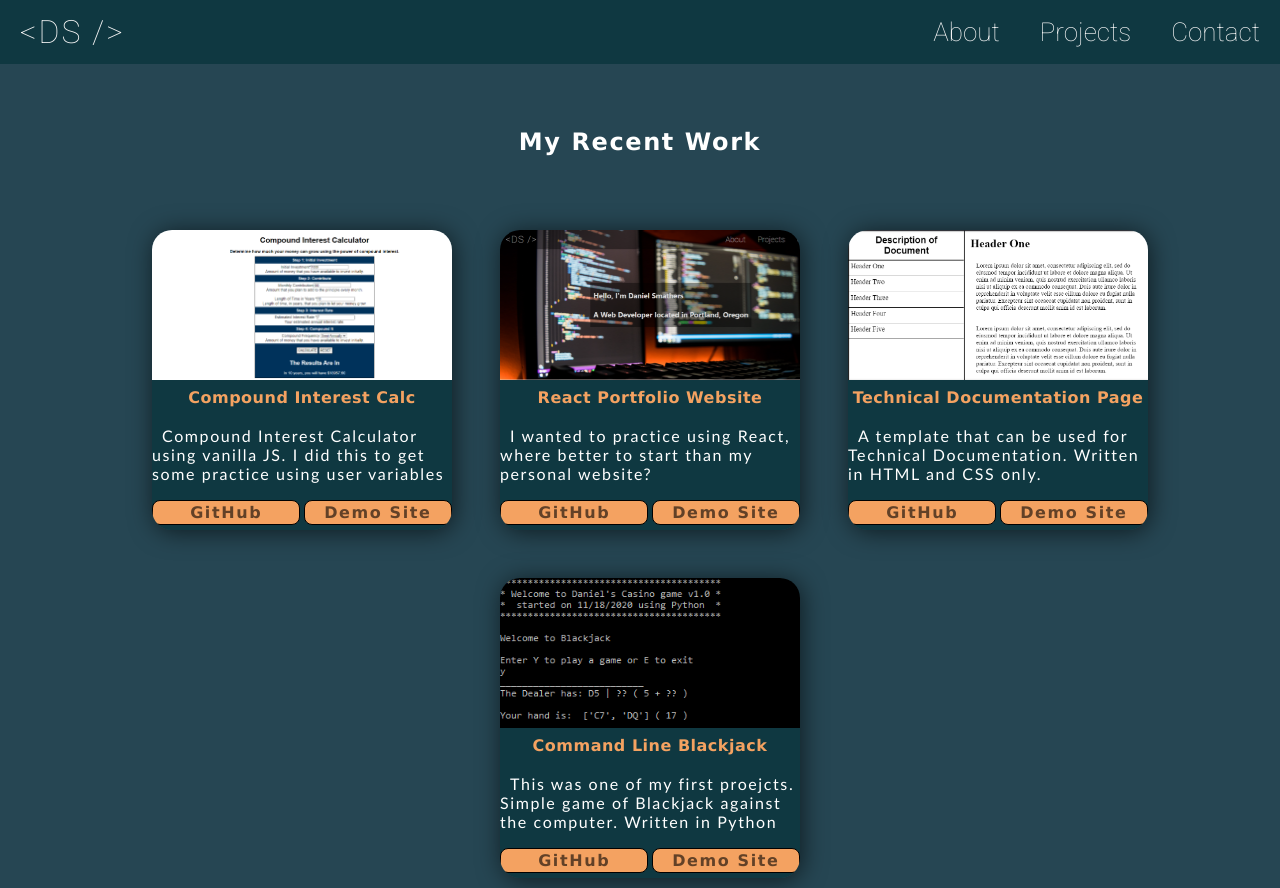
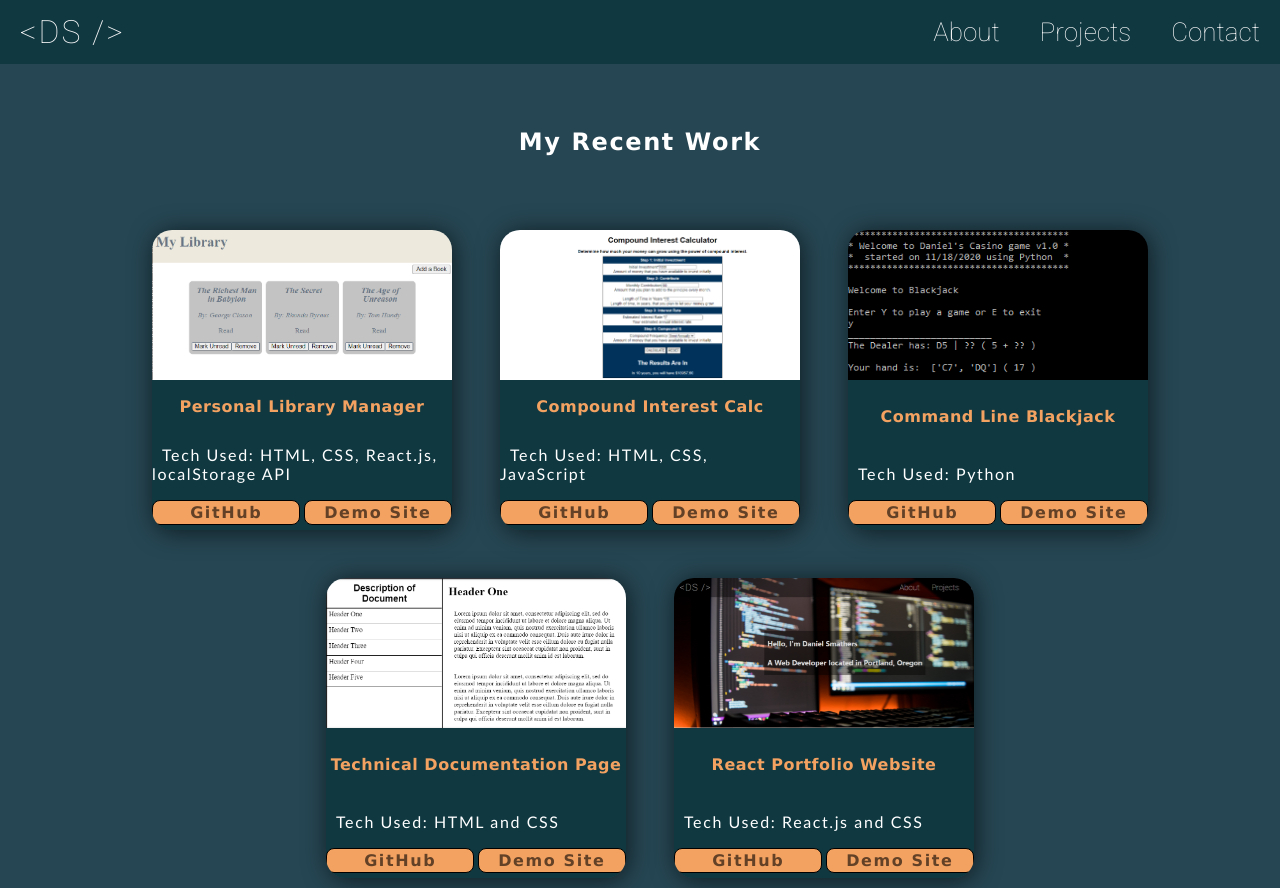
Before and after one commit to DSmathers/DSmathers.github.io, a React (Create React App) app: page /Projects in a window 1280 px wide. Built offline with nearby package versions, Linux system fonts and the light colour scheme.

Commit message:
added library project and removed an unused file

```diff
--- a/src/components/Data.js
+++ b/src/components/Data.js
@@ -2,40 +2,52 @@ import projectThumb1 from '../assets/thumbnails/projectThumb1.png'
 import projectThumb2 from '../assets/thumbnails/projectThumb2.png'
 import thumb3 from '../assets/thumbnails/thumb3.png'
 import projectThumb4 from '../assets/thumbnails/projectThumb4.png'
+import projectThumb5 from '../assets/thumbnails/projectThumb5.png'
 
 const Data =  [
+    {
+        key: 5,
+        img: projectThumb5,
+        title: "Personal Library Manager",
+        description: "Tech Used: HTML, CSS, React.js, localStorage API",
+        gitLink: 'https://github.com/DSmathers/tOP_Library',
+        demoLink: 'https://dsmathers.github.io/tOP_Library/',
+    },
     {
         key: 1,
         img: projectThumb1,
         title: "Compound Interest Calc",
-        description: "Compound Interest Calculator using vanilla JS. I did this to get some practice using user variables",
+        description: "Tech Used: HTML, CSS, JavaScript",
         gitLink: "https://github.com/DSmathers/CompoundInterestCalc",
         demoLink: "https://dsmathers.github.io/CompoundInterestCalc/",
+    },
+
+    {
+        key: 4,
+        img: projectThumb4,
+        title: "Command Line Blackjack",
+        description: "Tech Used: Python",
+        gitLink: "https://github.com/DSmathers/Blackjack.py",
+        demoLink: "https://replit.com/@DanielSmathers/Blackjackpy#Blackjack.py",
+    },
+    {
+        key: 3,
+        img: thumb3,
+        title: "Technical Documentation Page",
+        description: "Tech Used: HTML and CSS",
+        gitLink: "https://github.com/DSmathers/Technical-Documentation-Skeleton",
+        demoLink: "https://codepen.io/D-Smathers/full/PoGwOwg",
     },
     {
         key: 2,
         img: projectThumb2,
         title: "React Portfolio Website",
-        description: "I wanted to practice using React, where better to start than my personal website?",
+        description: "Tech Used: React.js and CSS",
         gitLink: "https://github.com/DSmathers/react-portfolio",
         demoLink: "https://dsmathers.github.io",
     },
-    {
-        key: 3,
-        img: thumb3,
-        title: "Technical Documentation Page",
-        description: "A template that can be used for Technical Documentation. Written in HTML and CSS only.",
-        gitLink: "https://github.com/DSmathers/Technical-Documentation-Skeleton",
-        demoLink: "https://codepen.io/D-Smathers/full/PoGwOwg",
-    },
-    {
-        key: 4,
-        img: projectThumb4,
-        title: "Command Line Blackjack",
-        description: "This was one of my first proejcts. Simple game of Blackjack against the computer. Written in Python",
-        gitLink: "https://github.com/DSmathers/Blackjack.py",
-        demoLink: "https://replit.com/@DanielSmathers/Blackjackpy#Blackjack.py",
-    },
+
+
 ]
 
 export default Data;
```
Also changed, not shown: src/components/ProjectData.js (deleted, +0 -26 lines), src/assets/thumbnails/projectThumb5.png (added).
